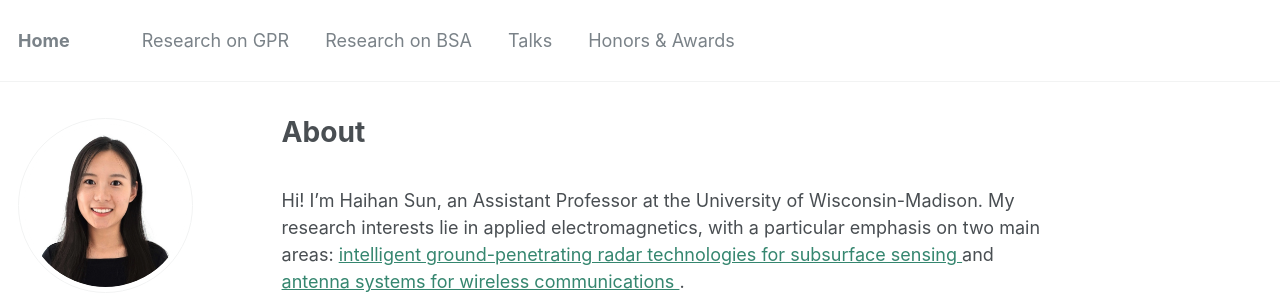
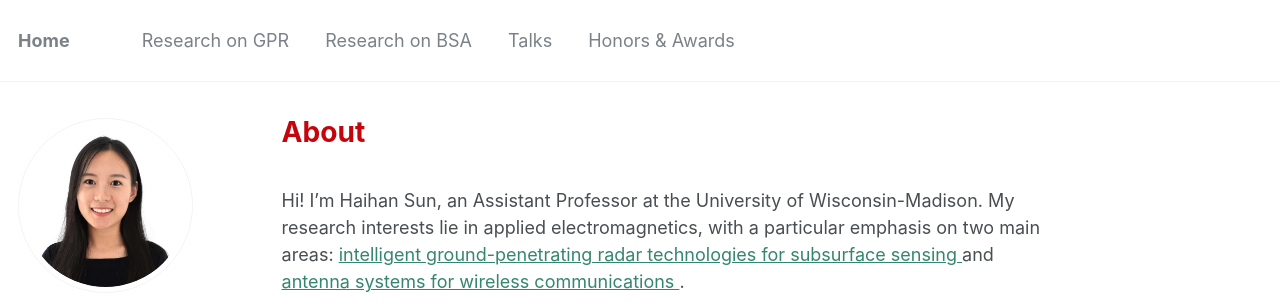
Before and after one commit to Haihan-Sun/Haihan-Sun.github.io, a Jekyll site: the page built from _pages/about.md, in a window 1280 px wide. Shown: the top 304 px of the page. Built offline with Jekyll 4.4.1, drawn with Linux system fonts in a browser that asks for light colours.

Commit message:
Update _page.scss

```diff
--- a/_sass/_page.scss
+++ b/_sass/_page.scss
@@ -37,6 +37,7 @@
 .page__title {
   margin-top: 0;
   line-height: 1;
+  color: #c5050c;
 
   & + .page__meta {
     margin-top: -0.5em;
```
